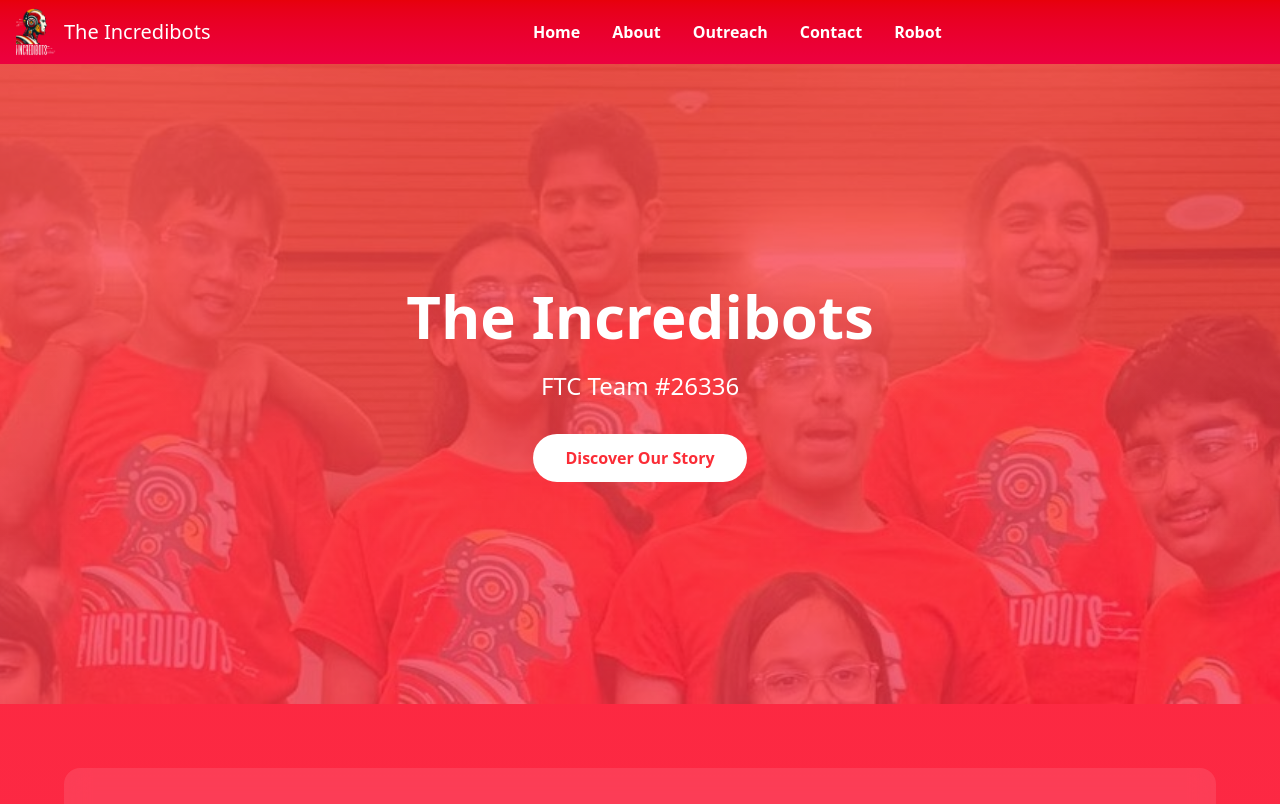
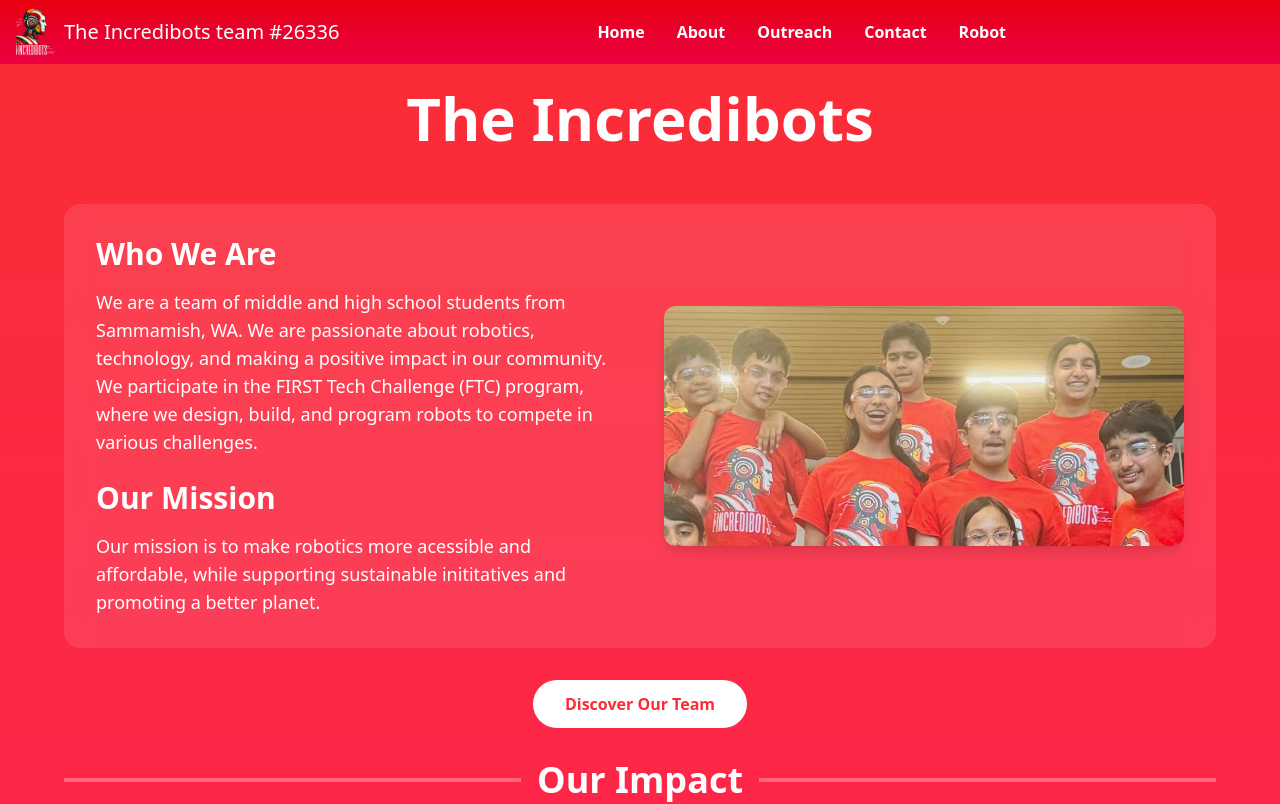
Before and after one commit to Ishany-coder/IncredibotsNewWebsite, a SvelteKit app: page / in a window 1280 px wide. Shown: the top 804 px of the page. Built offline with nearby package versions, Linux system fonts and the light colour scheme.

Commit message:
fixed hover effect and home page

```diff
--- a/src/lib/Navbar.svelte
+++ b/src/lib/Navbar.svelte
@@ -19,7 +19,7 @@
     <a href="/">
     <div class="flex items-center">
         <img src="/favicon.png" alt="incredibots logo" class="h-12 w-10">
-        <h1 class="text-white text-xl ml-2 whitespace-nowrap">The Incredibots</h1>
+        <h1 class="text-white text-xl ml-2 whitespace-nowrap">The Incredibots team #26336</h1>
     </div>
     </a>
 
--- a/src/routes/+page.svelte
+++ b/src/routes/+page.svelte
@@ -48,26 +48,15 @@
 <Navbar />
 
 <main class="min-h-screen bg-gradient-to-b from-red-500 to-rose-500">
-    <!-- Hero Section -->
-    <section class="relative min-h-[80vh] flex items-center justify-center overflow-hidden">
-        <div class="absolute inset-0">
-            <!-- svelte-ignore a11y_img_redundant_alt -->
-            <img src="/Meet_1.jpg" alt="Team Photo" class="w-full h-full object-cover opacity-30">
-        </div>
-        <div class="relative z-10 text-center text-white px-4 max-w-6xl mx-auto">
-            <h1 class="text-6xl font-bold mb-6">The Incredibots</h1>
-            <p class="text-2xl mb-8">FTC Team #26336</p>
-            <a href="/about" class="inline-block bg-white text-red-500 px-8 py-3 rounded-full font-semibold hover:bg-red-100 transition-colors duration-200">
-                Discover Our Story
-            </a>
-        </div>
-    </section>
+    <h1 class="text-6xl font-bold mb-6 text-white text-center pt-6">The Incredibots</h1>
 
     <!-- Who We Are Section -->
-    <section class="py-16 px-4">
+    <section class="py-8 px-4">
         <div class="max-w-6xl mx-auto bg-white/10 backdrop-blur-md rounded-2xl p-8">
+
             <div class="grid md:grid-cols-2 gap-12 items-center">
                 <div class="space-y-6 text-white">
+
                     <div class="space-y-4">
                         <h2 class="text-3xl font-bold">Who We Are</h2>
                         <p class="text-lg">
@@ -90,11 +79,20 @@
         </div>
     </section>
 
+    <!-- Hero Section -->
+    <section class="relative flex items-center justify-center overflow-hidden">
+        <div class="relative z-10 text-center text-white px-4 max-w-6xl mx-auto">
+            <a href="/about" class="inline-block bg-white text-red-500 px-8 py-3 rounded-full font-semibold hover:bg-red-100 transition-colors duration-200">
+                Discover Our Team
+            </a>
+        </div>
+    </section>
+
     <!-- Impact Stats Section -->
-    <section class="py-16 px-4">
+    <section class="py-8 px-4">
         <div class="max-w-6xl mx-auto">
-            <div class="text-center text-white mb-12">
-                <div class="flex items-center justify-center mb-8">
+            <div class="text-center text-white mb-8">
+                <div class="flex items-center justify-center mb-6">
                     <div class="flex-1 h-1 bg-white/30 mr-4"></div>
                     <h2 class="text-4xl font-bold">Our Impact</h2>
                     <div class="flex-1 h-1 bg-white/30 ml-4"></div>
--- a/src/routes/about/+page.svelte
+++ b/src/routes/about/+page.svelte
@@ -2,10 +2,10 @@
 	import Navbar from "$lib/Navbar.svelte";
 
 	const teamMembers = [
-		{ name: 'Ishan G', role: 'Programming Co-Lead, Outreach Team', image: '/Ishan.jpg', rookieYear: '2023-24 FLL Masterpiece', description: 'Ishan is a 7th grader from Pine Lake Middle School who loves to code, work with others and help them out, whether he is at home or at robotics coding and helping others is his favorite thing to do.'},
-		{ name: 'Ishika S', role: 'Outreach Lead, Build Team', image: '/Ishika.png', rookieYear: '2023-24 FLL Masterpiece', description: 'Ishika is a 9th grader who loves building, coding and helping others out her passion for robotics is amazing and is one trait that makes her a great leader'},
+		{ name: 'Ishan G', role: 'Programming Co-Lead, Outreach Co-Lead', image: '/Ishan.jpg', rookieYear: '2023-24 FLL Masterpiece', description: 'Ishan is a 7th grader from Pine Lake Middle School who loves to code, work with others and help them out, whether he is at home or at robotics coding and helping others is his favorite thing to do.'},
+		{ name: 'Ishika S', role: 'Outreach Co-Lead, Build Team', image: '/Ishika.png', rookieYear: '2023-24 FLL Masterpiece', description: 'Ishika is a 9th grader who loves building, coding and helping others out her passion for robotics is amazing and is one trait that makes her a great leader'},
 		{ name: 'Rishi O', role: 'Programming Co-Lead, Build Team, Design Team', image: '/Rishi.png' , rookieYear: '2023-24 FLL Masterpiece', description: 'Rishi is a 8th grader in Pine Lake Middle School who loves robotics overall no matter what role it is, whether its building, programming,designing or helping others he loves it all.'},
-		{ name: 'Arjit S', role: 'Programming Team', image: '/Arjit.jpg' , rookieYear: '2024-25 FTC Into the Deep', description: 'Arjit is a 9th grader who loves to code and help others out, he is a great programmer and is always willing to help others out.'},
+		{ name: 'Arjit S', role: 'Programming Team', image: '/Arjit.jpg' , rookieYear: '2024-25 FTC Into the Deep'},
 		{ name: 'Anay A', role: 'Design Lead, Outreach Team', image: '/Anay.jpg', rookieYear: '2024-25 FTC Into the Deep', description: 'Anay is a 7th grader in Pine Lake Middle School who loves to design on onshape and come up with creative solutions to problems.'},
 		{ name: 'Pia S', role: 'Build Team, Outreach Team', image: '/Pia.png', rookieYear: '2024-25 FTC Into the Deep', description: 'Pia is an 8th grader at Pine Lake Middle School who specializes in hardware and wiring. She keeps the robot running smoothly with her expert wiring skills and problem-solving abilities she knows what to do when everything else goes wrong.'},
 		{ name: 'Hridhaan D', role: 'Build Team, Outreach Team', image: '/Hridhaan.png', rookieYear: '2023-24 FLL Masterpiece', description: 'Hridhaan is a 7th grader in Pine Lake Middle School who loves to building and designing whether its on Onshape, with legos, with real life materials or with chips like arduino unos.'}
@@ -43,13 +43,15 @@ const ftcAchievements = [
 		<div class="max-w-6xl mx-auto space-y-10">
 			<h2 class="text-4xl font-bold text-red-200 text-center">Our Team</h2>
 			<div class="grid grid-cols-1 sm:grid-cols-2 lg:grid-cols-3 gap-8">
-				{#each teamMembers as member, index}
-					<div class="relative w-full h-64 cursor-pointer perspective" on:click={() => toggleFlip(index)}>
-						<div class="w-full h-full transition-transform duration-500 transform-style-preserve-3d" class:rotate-y-180={flipped[index]}>
+				{#each teamMembers as member}
+    <div class="relative w-full h-64 cursor-pointer perspective group">
+        <div class="w-full h-full transition-transform duration-500 transform-style-preserve-3d group-hover:rotate-y-180">
+            <!-- Front -->
             <div class="absolute w-full h-full bg-red-400 rounded-2xl p-6 shadow-md backdrop-blur-lg flex flex-col items-center justify-center border border-white/20">
                 <img src={member.image} alt={member.name} class="w-40 h-40 object-cover rounded-full border-4 border-white/30 mb-4">
                 <h3 class="text-xl font-bold text-white">{member.name}</h3>
             </div>
+            <!-- Back -->
             <div class="absolute w-full h-full bg-gradient-to-br from-purple-600 to-blue-500 rounded-2xl p-6 shadow-md backdrop-blur-lg flex flex-col items-center justify-center border border-white/20 rotate-y-180 backface-hidden">
                 <h3 class="text-xl font-bold text-white">{member.name}</h3>
                 <p class="text-white/90 text-center mt-2">{member.role}</p>
--- a/src/routes/robot/+page.svelte
+++ b/src/routes/robot/+page.svelte
@@ -31,7 +31,6 @@
 			<div class="w-full h-full bg-black/30"></div>
 		</div>
 		<div class="relative z-10 text-center text-white px-4 max-w-4xl mx-auto">
-
 			<span class="inline-block bg-red-500 px-4 py-1 rounded-full text-sm mb-4">FTC 26336</span>
 			<h1 class="text-5xl font-bold mb-6">Meet Jefwi</h1>
 			<p class="text-xl">
```
Lines whose indentation alone changed are shown as unchanged.
